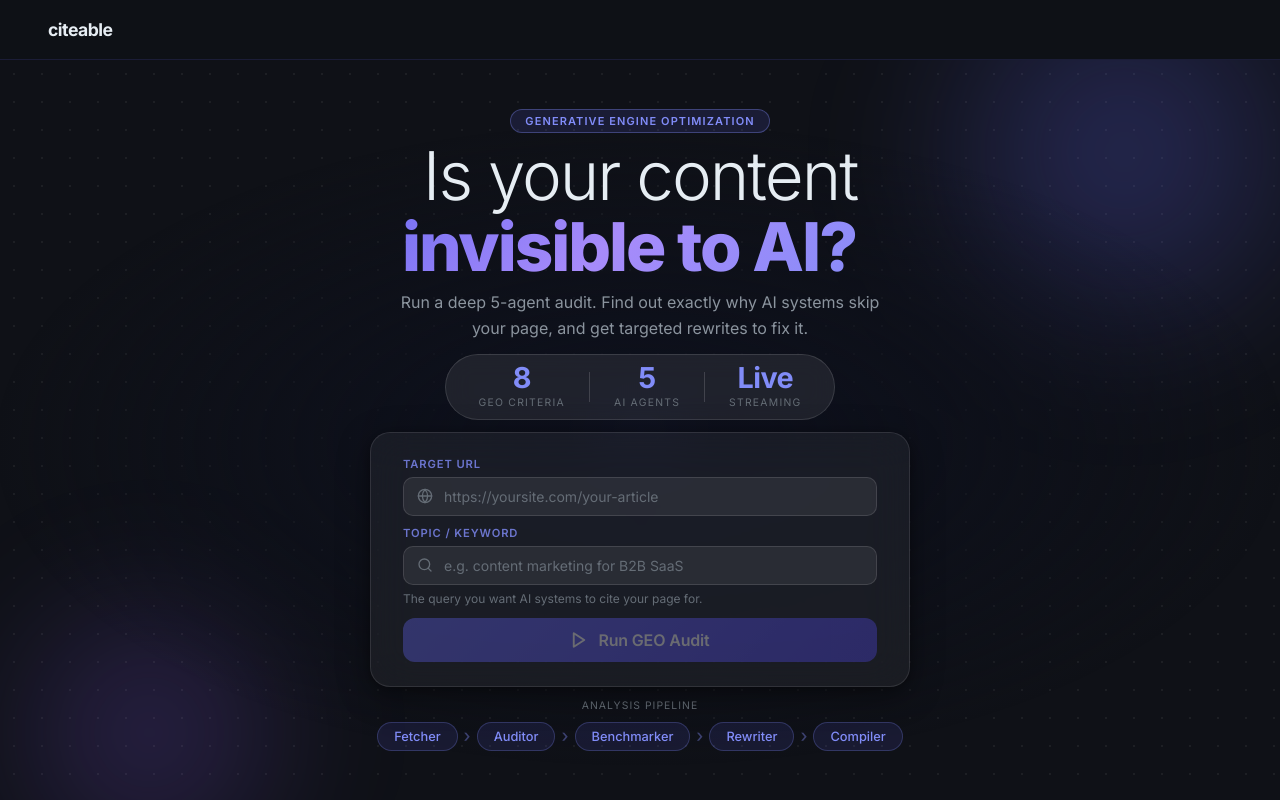
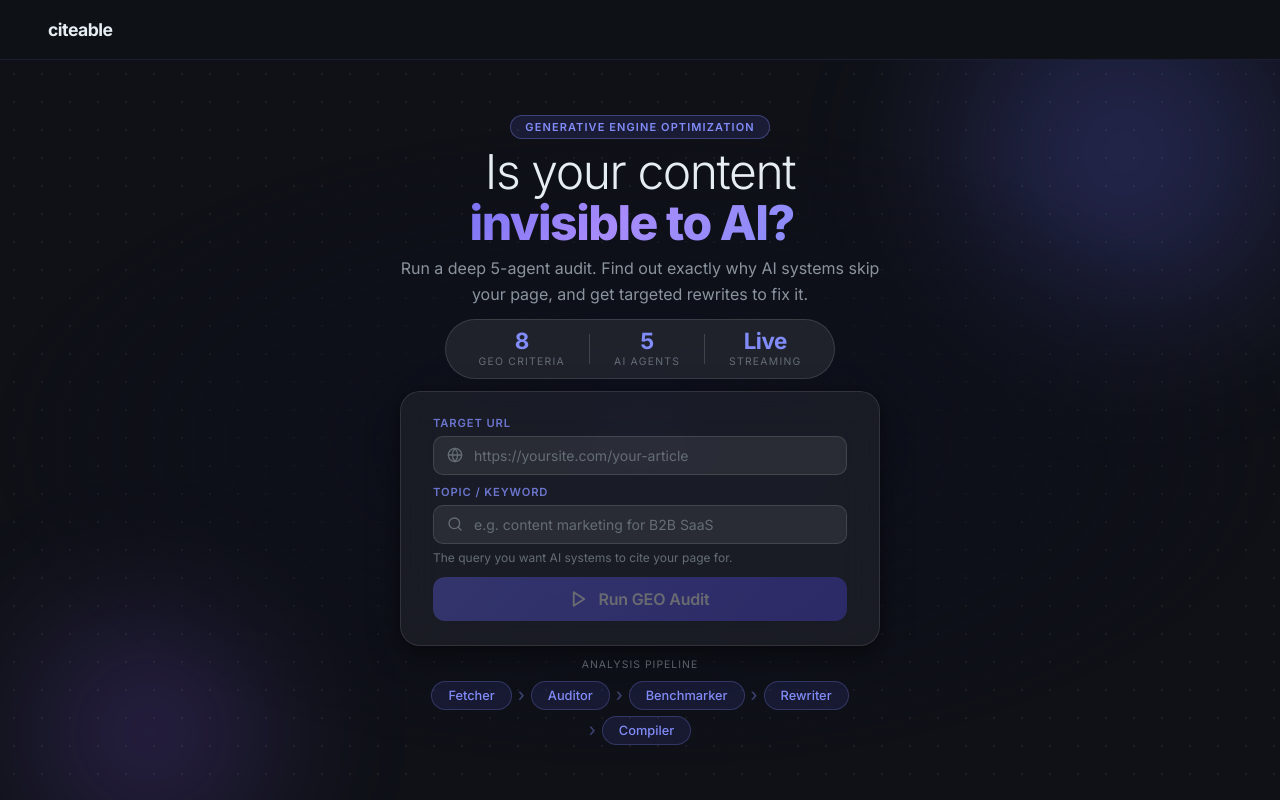
Before and after one commit to am-claudia/geo-agent, a React (Vite) app in the folder frontend/: page / in a window 1280 px wide. Built offline with nearby package versions, Linux system fonts and the light colour scheme.

Commit message:
fix: reduce hero font sizes and container width for better fit

```diff
--- a/frontend/src/components/InputForm.module.css
+++ b/frontend/src/components/InputForm.module.css
@@ -113,7 +113,7 @@
 /* ─── Content container ─── */
 .container {
   width: 100%;
-  max-width: 540px;
+  max-width: 480px;
   display: flex;
   flex-direction: column;
   align-items: center;
@@ -153,7 +153,7 @@
 
 /* ─── Heading ─── */
 .heading {
-  font-size: clamp(2.4rem, 5.5vw, 4.2rem);
+  font-size: clamp(1.9rem, 4vw, 3rem);
   line-height: 1.05;
   letter-spacing: -0.03em;
   margin-bottom: 8px;
@@ -247,7 +247,7 @@
 }
 
 .statNum {
-  font-size: 1.8rem;
+  font-size: 1.4rem;
   font-weight: 700;
   color: var(--accent);
   line-height: 1;
```
